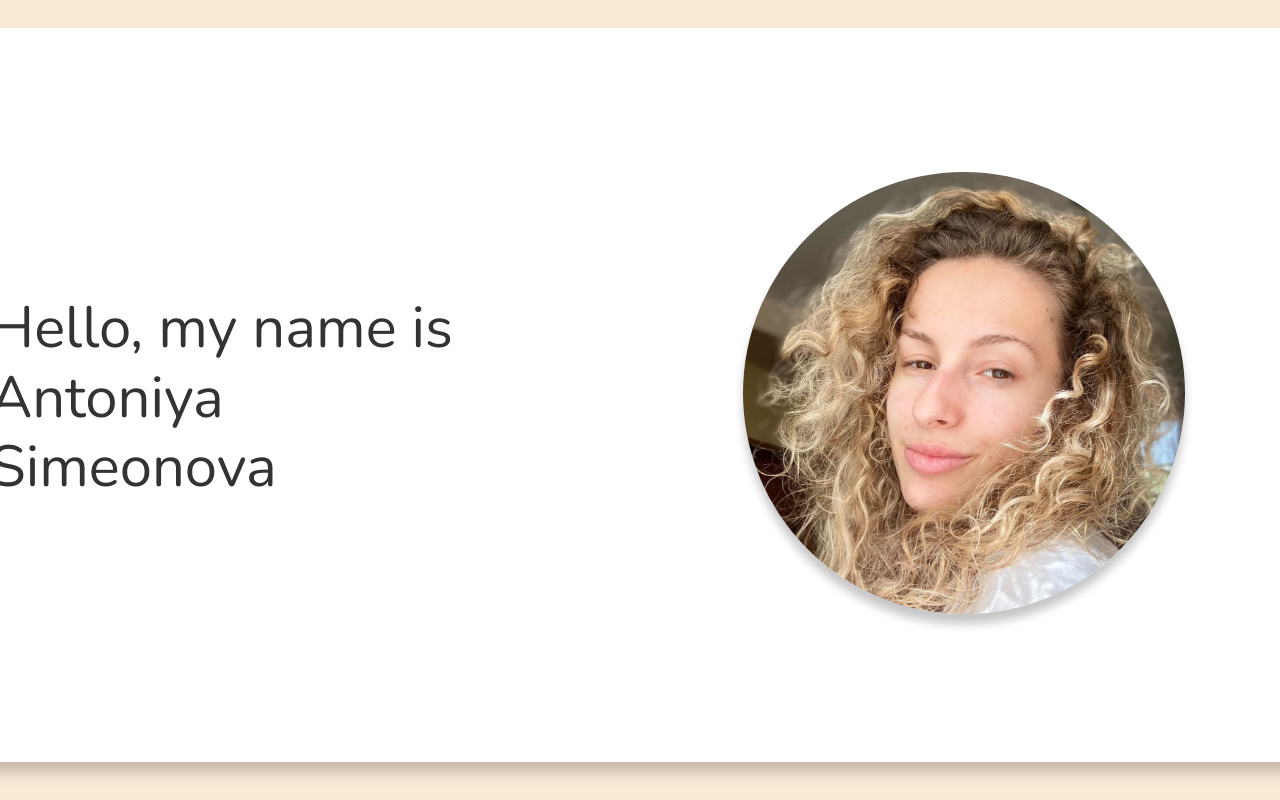
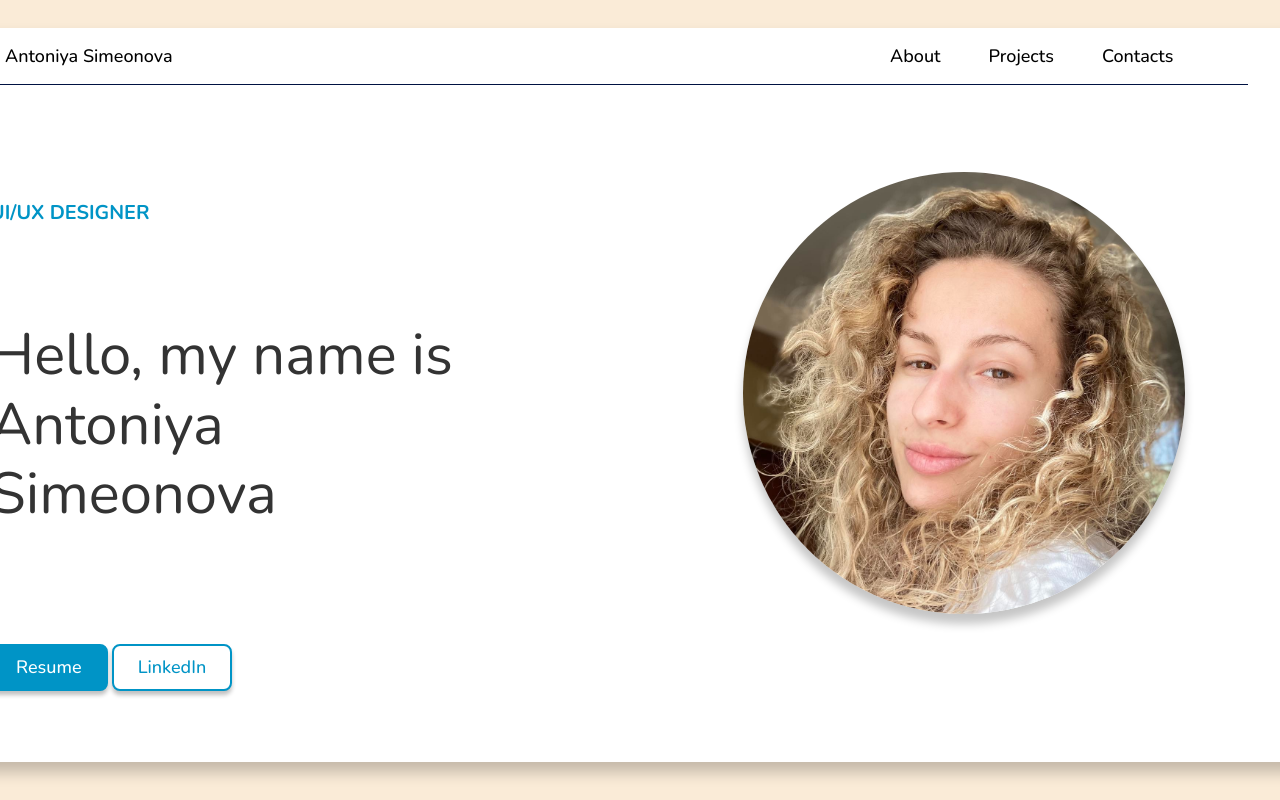
Before and after one commit to ansimeonova/portfolio, a plain HTML site: page index.html in a window 1280 px wide. Shown: the top 800 px of the page. Drawn offline with nearby package versions, Linux system fonts and the light colour scheme.

Commit message:
initial profile card design and layout finished no responsiveness implemented yet

```diff
--- a/index.css
+++ b/index.css
@@ -3,6 +3,7 @@
   --secondary-color: #828282;
   --tertiary-color: #001242;
   --text-grey: #333333;
+  --black: #001242;
   background-color: antiquewhite;
   font-family: 'Nunito', sans-serif;
   display: flex;
@@ -12,6 +13,7 @@
 .profile-card {
   position: relative;
   display: flex;
+  overflow: hidden;
   width: 1430px;
   height: 734px;
   margin-top: 20px;
@@ -39,15 +41,94 @@
   border-radius: 50%;
 }
 
-.intro {
+.header {
+  position: absolute;
+  display: flex;
+  justify-content: space-between;
+  align-items: center;
+  left: 65px;
+  width: 88%;
+  height: 56px;
+  border-bottom: 1px solid var(--black);
+}
+
+.name {
+  position: relative;
+  left: 15px;
+  font-size: 18px;
+  font-weight: 500;
+}
+
+.nav-buttons {
+  position: relative;
+  right: 75px;
+  display: flex;
+  justify-content: space-between;
+  gap: 48px;
+}
+
+.nav-buttons > a {
+  color: inherit;
+  font-size: 18px;
+  font-weight: 500;
+  text-decoration: none;
+}
+
+.container {
+  display: flex;
+  flex-direction: column;
   position: relative;
   top: 265px;
   left: 65px;
   width: 494px;
   height: 146px;
-  color: var(--text-grey, #333333);
+}
+
+.profession {
+  position: relative;
+  bottom: 94px;
+  color: var(--primary-color);
+  font-size: 19.867px;
+  font-style: normal;
+  font-weight: 700;
+  line-height: normal;
+  text-transform: uppercase;
+}
+
+.intro {
+  position: relative;
+  color: var(--text-grey);
   font-size: 58px;
   font-style: normal;
   font-weight: 400;
   line-height: 120%;
 }
+
+.buttons {
+  position: relative;
+  top: 115px;
+}
+
+.buttons button {
+  display: inline-flex;
+  font-family: inherit;
+  font-size: 18px;
+  font-style: normal;
+  font-weight: 500;
+  line-height: 150%;
+  padding: 8px 24px;
+  border-radius: 8px;
+  border: 2px solid var(--primary-color);
+  box-shadow: 0px 4px 4px 0px rgba(0, 0, 0, 0.247);
+  cursor: pointer;
+}
+
+.buttons .resume {
+  color: white;
+  background: var(--primary-color);
+}
+
+.buttons .linkedin {
+  color: var(--primary-color);
+  background: white;
+}
--- a/index.html
+++ b/index.html
@@ -2,17 +2,22 @@
 <html lang="en">
   <head>
     <title>Antoniya Simeonova</title>
-    <link rel="icon" id="favicon" href="/assets/icon.svg" type="image/x-icon" />
+    <link
+      rel="icon"
+      id="favicon"
+      href="./assets/icon.svg"
+      type="image/x-icon"
+    />
     <meta charset="UTF-8" />
     <meta name="viewport" content="width=device-width,initial-scale=1" />
     <meta name="description" content="Static portfolio website" />
     <link rel="preconnect" href="https://fonts.googleapis.com" />
     <link rel="preconnect" href="https://fonts.gstatic.com" crossorigin />
     <link
-      href="https://fonts.googleapis.com/css2?family=Nunito:wght@400&family=Poppins:wght@600&display=swap"
+      href="https://fonts.googleapis.com/css2?family=Nunito:wght@400;500;700&family=Poppins:wght@200..800&display=swap"
       rel="stylesheet"
     />
-    <link rel="stylesheet" href="index.css" />
+    <link rel="stylesheet" href="./index.css" />
     <script>
       // Check if the browser prefers dark mode
       if (
@@ -20,15 +25,34 @@
         window.matchMedia('(prefers-color-scheme: dark)').matches
       ) {
         const favicon = document.getElementById('favicon')
-        favicon.href = '/assets/icon-dark.svg' // Path to the dark mode favicon
+        favicon.href = './assets/icon-dark.svg' // Path to the dark mode favicon
       }
     </script>
   </head>
   <body>
     <div class="profile-card">
-      <div class="intro">Hello, my name is Antoniya Simeonova</div>
+      <div class="header">
+        <div class="name">Antoniya Simeonova</div>
+        <div class="nav-buttons">
+          <a href="">About</a>
+          <a href="">Projects</a>
+          <a href="">Contacts</a>
+        </div>
+      </div>
+      <div class="container">
+        <div class="profession">UI/UX DESIGNER</div>
+        <div class="intro">Hello, my name is Antoniya Simeonova</div>
+        <div class="buttons">
+          <button class="resume">Resume</button>
+          <button class="linkedin">LinkedIn</button>
+        </div>
+      </div>
       <div class="image">
-        <img src="/assets/profilna.jpg" alt="profile-img" class="profile-img" />
+        <img
+          src="./assets/profilna.jpg"
+          alt="profile-img"
+          class="profile-img"
+        />
       </div>
     </div>
   </body>
```
